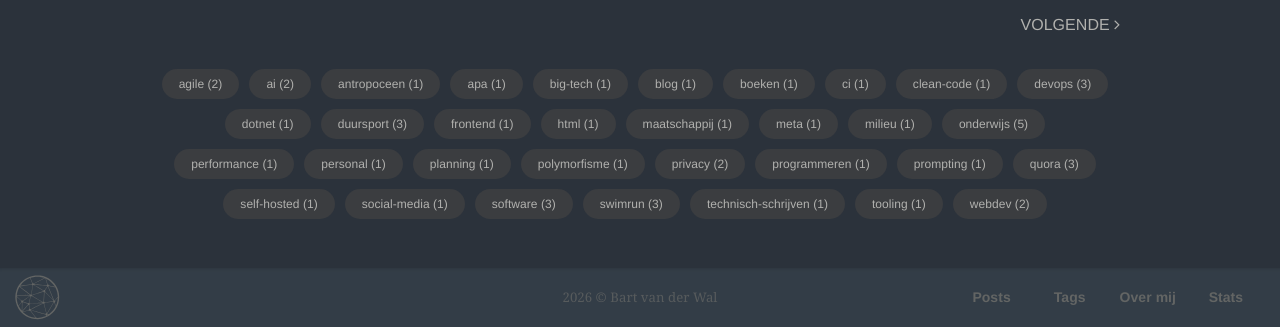
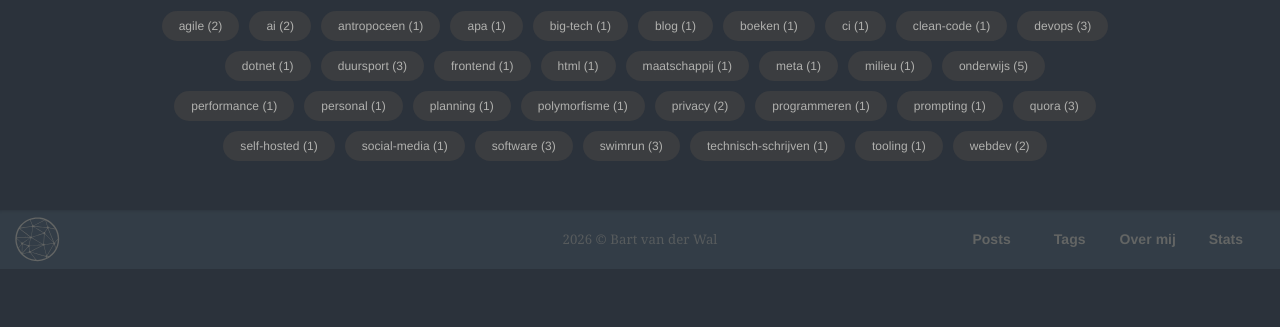
Before and after one commit to bartvanderwal/bartvanderwal.nl, a Jekyll site: the page built from index.html, in a window 1280 px wide, cut to the strip 655-982 px from the top of the page. Built offline with Jekyll 4.4.1, drawn with Linux system fonts in a browser that asks for light colours; some web fonts are replaced; the list of posts is cut into pages by our own code; after the commit the page ends 924 px from its top, so only the background shows below that.

Commit message:
Verbeter blog post card styling en verwijder dubbele paginering
- Voeg subtitle styling toe aan post cards (kleiner, cursief, Lato font)
- Verwijder dubbele paginering knoppen op homepage

Co-Authored-By: Claude Opus 4.5

```diff
--- a/_layouts/home-page.html
+++ b/_layouts/home-page.html
@@ -6,7 +6,6 @@ layout: default
   <div class="content wrapper">
     {{ content }}
     {% include search.html %}
-    {% include pagination.html %}
     <div class="center-tags">
       {% include get-site-tags.html %}
       {% include tag_cloud.html %}
--- a/assets/css/sass/parts/_post-card.scss
+++ b/assets/css/sass/parts/_post-card.scss
@@ -58,6 +58,15 @@
       }
     }
 
+    .post-card-subtitle {
+      font-family: 'Lato', sans-serif;
+      font-size: 12px;
+      font-style: italic;
+      font-weight: 300;
+      color: rgba(255, 255, 255, 0.7);
+      margin: 0 0 10px;
+    }
+
     .tag {
       text-decoration: none;
       font-size: 10px;
```
